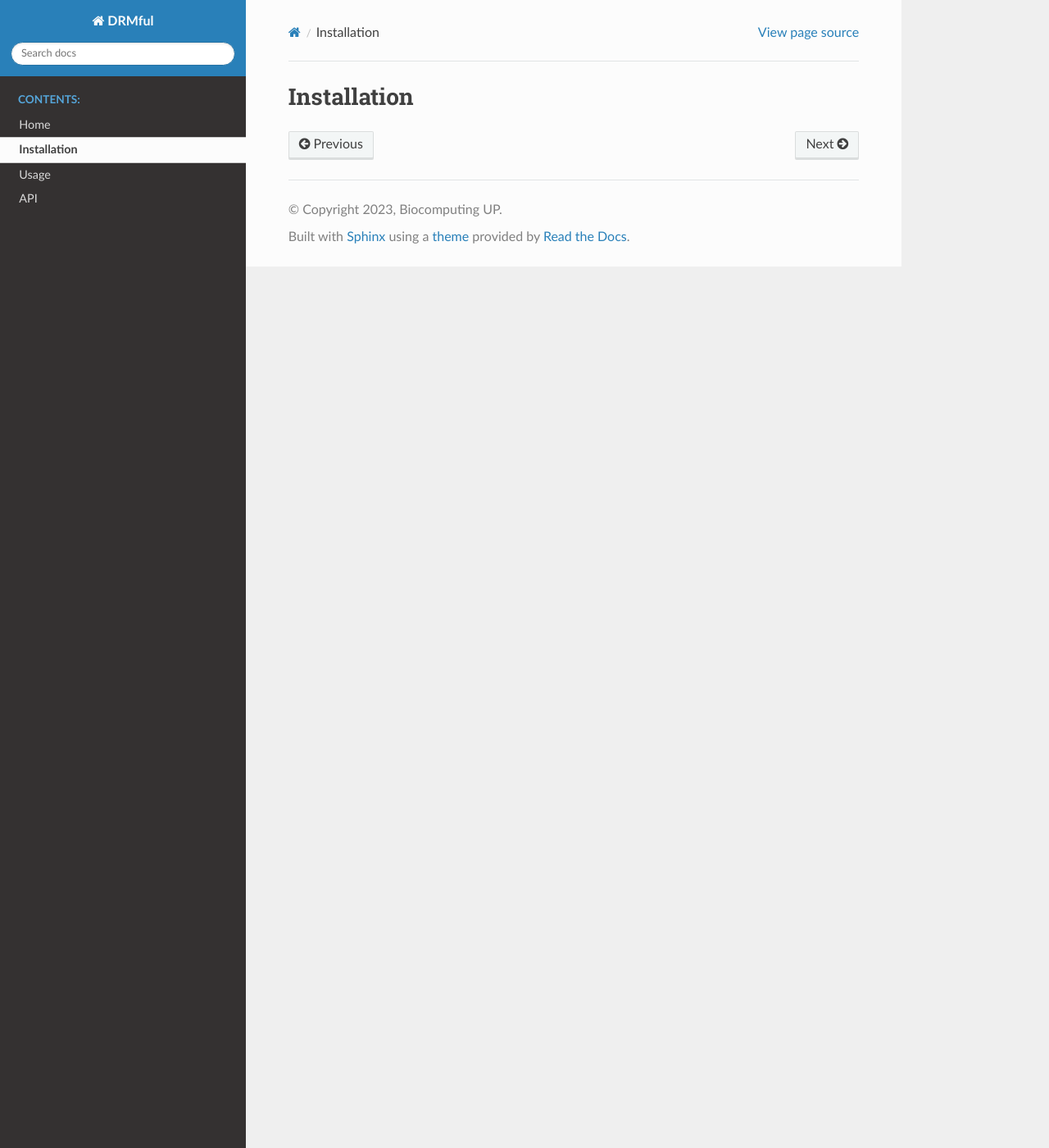
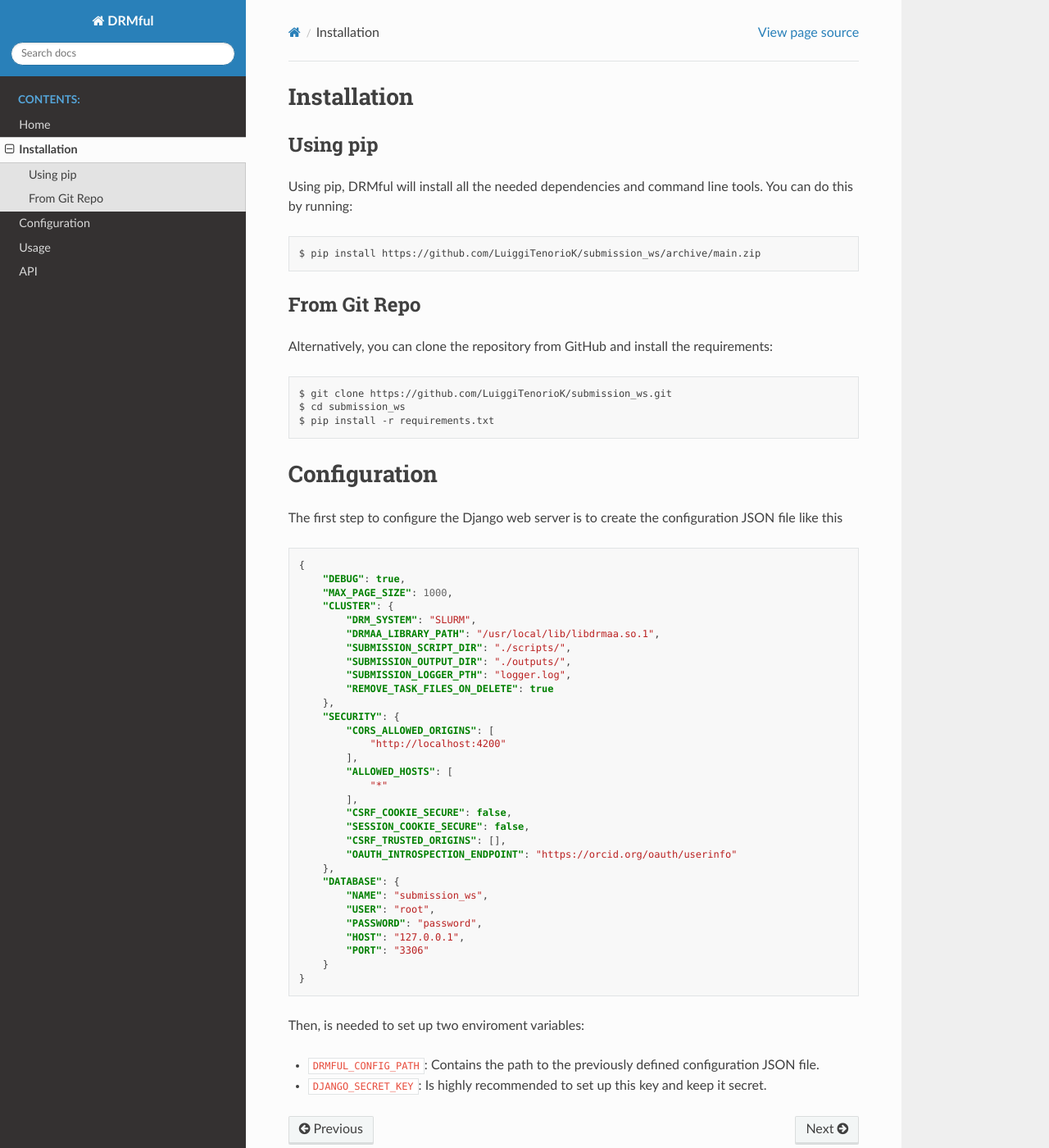
Before and after one commit to LuiggiTenorioK/submission_ws, a Sphinx documentation site: the page built from docs/installation.rst, in a window 1280 px wide and 1400 px high. Shown: the whole window at 82% size. Built offline with Sphinx 7.4.7 and the Read the Docs theme 2.0.0, drawn with Linux system fonts in a browser that asks for light colours.

Commit message:
add installation instructions

```diff
--- a/docs/installation.rst
+++ b/docs/installation.rst
@@ -1,2 +1,67 @@
 Installation
 ============
+
+Using pip
+----------------------
+
+Using pip, DRMful will install all the needed dependencies and command line tools. You can do this by running::
+
+    $ pip install https://github.com/LuiggiTenorioK/submission_ws/archive/main.zip
+
+
+From Git Repo
+----------------------
+
+Alternatively, you can clone the repository from GitHub and install the requirements::
+
+    $ git clone https://github.com/LuiggiTenorioK/submission_ws.git
+    $ cd submission_ws
+    $ pip install -r requirements.txt
+
+
+
+Configuration
+==============
+
+The first step to configure the Django web server is to create the configuration JSON file like this
+
+
+..  code-block:: json
+
+    {
+        "DEBUG": true,
+        "MAX_PAGE_SIZE": 1000,
+        "CLUSTER": {
+            "DRM_SYSTEM": "SLURM",
+            "DRMAA_LIBRARY_PATH": "/usr/local/lib/libdrmaa.so.1",
+            "SUBMISSION_SCRIPT_DIR": "./scripts/",
+            "SUBMISSION_OUTPUT_DIR": "./outputs/",
+            "SUBMISSION_LOGGER_PTH": "logger.log",
+            "REMOVE_TASK_FILES_ON_DELETE": true
+        },
+        "SECURITY": {
+            "CORS_ALLOWED_ORIGINS": [
+                "http://localhost:4200"
+            ],
+            "ALLOWED_HOSTS": [
+                "*"
+            ],
+            "CSRF_COOKIE_SECURE": false,
+            "SESSION_COOKIE_SECURE": false,
+            "CSRF_TRUSTED_ORIGINS": [],
+            "OAUTH_INTROSPECTION_ENDPOINT": "https://orcid.org/oauth/userinfo"
+        },
+        "DATABASE": {
+            "NAME": "submission_ws",
+            "USER": "root",
+            "PASSWORD": "password",
+            "HOST": "127.0.0.1",
+            "PORT": "3306"
+        }
+    }
+
+
+Then, is needed to set up two enviroment variables:
+
+* ``DRMFUL_CONFIG_PATH``: Contains the path to the previously defined configuration JSON file.
+* ``DJANGO_SECRET_KEY``: Is highly recommended to set up this key and keep it secret.
```
Also changed, not shown: docs/configuration.md (deleted, +0 -34 lines), docs/index.rst (+5 -5 lines), docs/openapi2-schema.yml (+0 -63 lines), docs/openapi3-schema.yml (+0 -60 lines), 7 other files.
